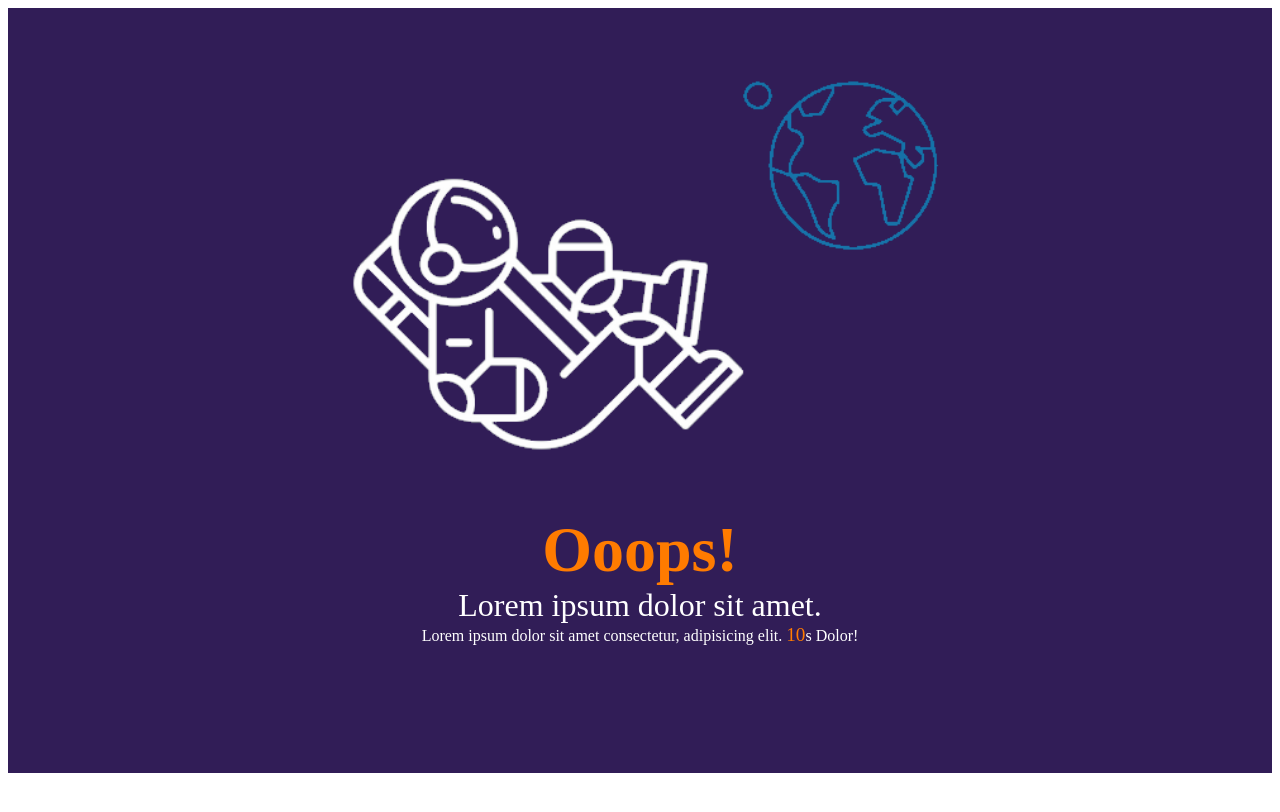
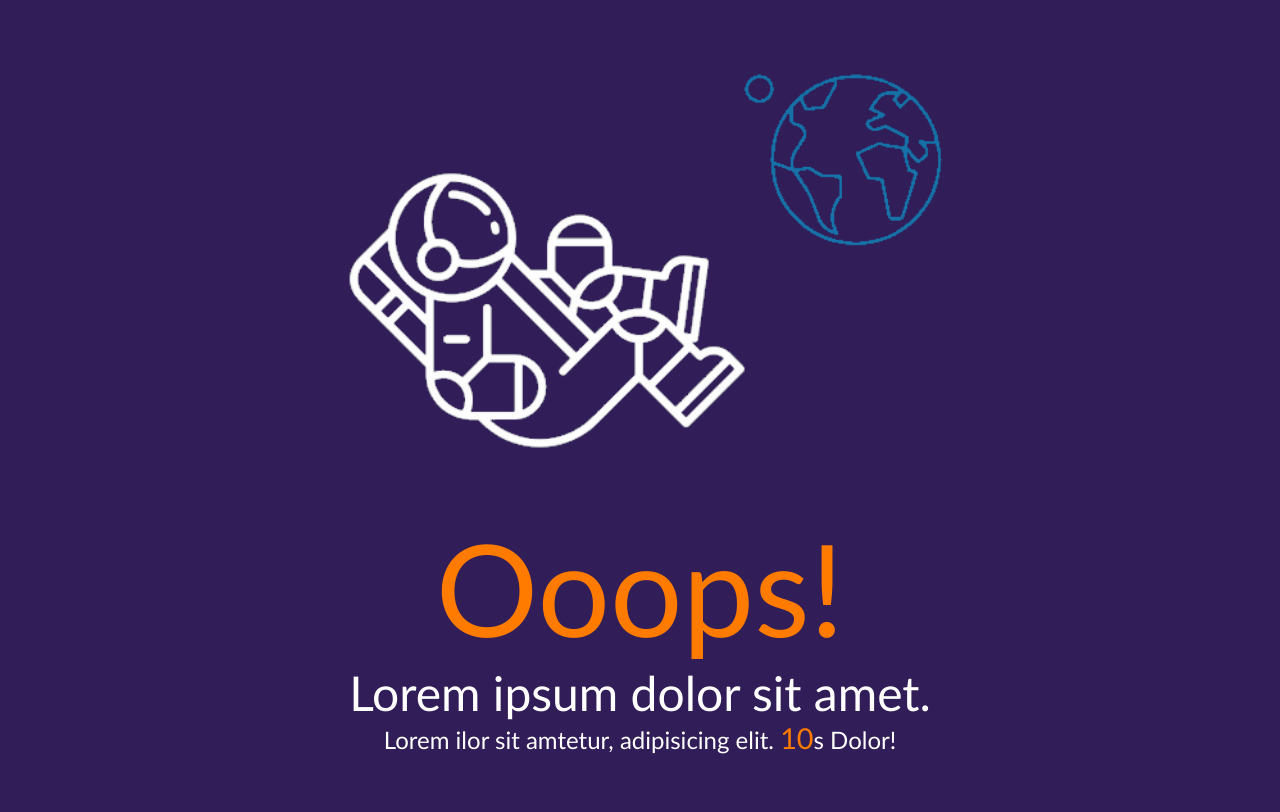
Before and after one commit to vitgri1/01-6-404-Mini-astro-4, a website: page index.html in a window 1280 px wide. Drawn offline with Linux system fonts and the light colour scheme.

Commit message:
Styling to css

```diff
--- a/index.html
+++ b/index.html
@@ -5,13 +5,14 @@
     <meta http-equiv="X-UA-Compatible" content="IE=edge">
     <meta name="viewport" content="width=device-width, initial-scale=1.0">
     <title>Astro 6-4</title>
+    <link rel="stylesheet" href="./main.css">
 </head>
 <body>
-    <main style="display: inline-block; width: 100%; background-color: rgb(49, 29, 87); text-align: center;">
-        <img src="./Mini-astro.png" alt="Astro" style="float: top; width: 60%;">
-        <h1 style="color: rgb(255, 123, 0); font-size: 400%; float: top; margin: 0;">Ooops!</h1>
-        <p style="font-size: 200%; margin: 0; color: white;">Lorem ipsum dolor sit amet.</p>
-        <p style="margin: 0; margin-bottom: 10%; color: white;">Lorem ipsum dolor sit amet consectetur, adipisicing elit. <time style="color: rgb(255, 123, 0); font-size: 120%;">10</time>s Dolor!</p>
+    <main>
+        <img src="./Mini-astro.png" alt="Astro">
+        <h1>Ooops!</h1>
+        <p>Lorem ipsum dolor sit amet.</p>
+        <p>Lorem ilor sit amtetur, adipisicing elit. <time>10</time>s Dolor!</p>
     </main>
 </body>
 </html>
--- /dev/null
+++ b/main.css
@@ -0,0 +1,35 @@
+body{
+    margin: 0;
+}
+main{
+    display: inline-block;
+    width: 100%;
+    background-color: rgb(49, 29, 87);
+    text-align: center;
+    color: white;
+    font-family: 'Gill Sans', 'Gill Sans MT', Calibri, 'Trebuchet MS', sans-serif;
+}
+img{
+    float: top;
+    width: 60%;
+}
+h1{
+    color: rgb(255, 123, 0);
+    font-size: 800%;
+    font-weight: normal;
+}
+p,
+h1{
+    margin: 0;
+}
+p:first-of-type{
+    font-size: 300%;
+}
+p:last-of-type{
+    font-size: 150%;
+    margin-bottom: 10%;
+}
+time{
+    color: rgb(255, 123, 0);
+    font-size: 120%;
+}
```
